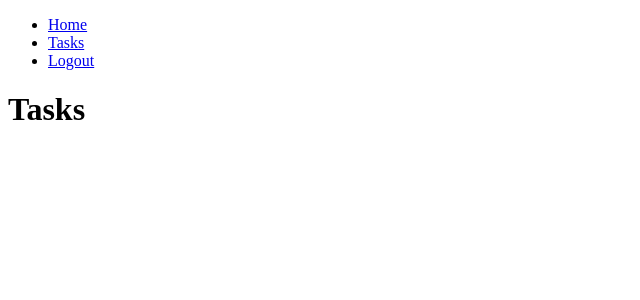
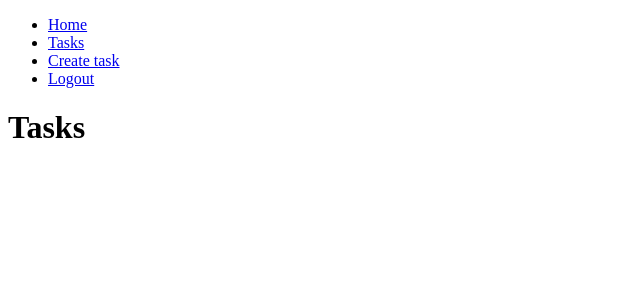
Before and after one commit to Mauritonio118/Django-crud-auth, a Django app: page /tasks/ in a window 1280 px wide. Shown: the top 300 px of the page, without its empty margins (0-640 px from the left). Run offline with Django 4.2, Linux system fonts and the light colour scheme; the visitor is signed in with stand-in values (Sample User, id 1); data that the repository does not hold is empty.

Commit message:
Actualizar tareas

```diff
--- a/djangocrud/urls.py
+++ b/djangocrud/urls.py
@@ -24,6 +24,7 @@ urlpatterns = [
     path('singup/', views.singup, name='singup'),
     path('tasks/', views.tasks, name='tasks'),
     path('tasks/create/', views.create_task, name='create_task'),
+    path('tasks/<int:task_id>/', views.task_detail, name='task_detail'),
     path('logout/', views.singout, name='logout'),
     path('singin/', views.singin, name='singin'),
 ]
--- a/tasks/templates/base.html
+++ b/tasks/templates/base.html
@@ -1,11 +1,13 @@
 <!DOCTYPE html>
 <html lang="en">
+
 <head>
     <meta charset="UTF-8">
     <meta http-equiv="X-UA-Compatible" content="IE=edge">
     <meta name="viewport" content="width=device-width, initial-scale=1.0">
     <title>Dijango CRUD Application</title>
 </head>
+
 <body>
 
     <nav>
@@ -13,12 +15,17 @@
             <li>
                 <a href="/">Home</a>
             </li>
+
+
+
+            {% if user.is_authenticated %}
             <li>
                 <a href="/tasks">Tasks</a>
             </li>
 
-
-            {% if user.is_authenticated %}
+            <li>
+                <a href="/tasks/create">Create task</a>
+            </li>
             <li>
                 <a href="/logout">Logout</a>
             </li>
@@ -39,4 +46,5 @@
     {% endblock %}
 
 </body>
+
 </html>
--- a/tasks/templates/tasks.html
+++ b/tasks/templates/tasks.html
@@ -7,6 +7,7 @@
 <ul>
     {% for task in tasks %}
         <li>
+            <a href="{% url 'task_detail' task.id %}">
                 {% if task.important %}
                 <strong>{{task.title}}</strong>
                 {% else %}
@@ -15,6 +16,7 @@
                 <p>{{task.description}}</p>
                 <p>{{task.user.username}}</p>
                 <p>{{task.important}}</p>
+            </a>
         </li>
 
     {% endfor %}
--- a/tasks/views.py
+++ b/tasks/views.py
@@ -1,4 +1,4 @@
-from django.shortcuts import render, redirect
+from django.shortcuts import render, redirect, get_object_or_404
 from django.contrib.auth.forms import UserCreationForm, AuthenticationForm
 from django.contrib.auth.models import User
 from django.contrib.auth import login, logout, authenticate
@@ -64,6 +64,21 @@ def create_task(request):
                 'error': 'Please provide valide data'
             })
 
+def task_detail(request, task_id):
+    if request.method == 'GET':
+        task = get_object_or_404(Task, pk=task_id, user=request.user)
+        form = TaskForm(instance=task)
+        return render(request, 'task_detail.html', {'task': task, 'form': form})
+    else:
+        try:
+            print(request.POST)
+            task = get_object_or_404(Task, pk=task_id, user=request.user)
+            form = TaskForm(request.POST, instance=task)
+            form.save()
+            return redirect('tasks')
+        except ValueError:
+            return render(request, 'task_detail.html', {'task': task, 'form': form, 'error': "Error updating task"})
+
 
 
 def singout(request):
```
Also changed, not shown: tasks/templates/task_detail.html (added, +18 -0 lines). Lines whose indentation alone changed are shown as unchanged.
